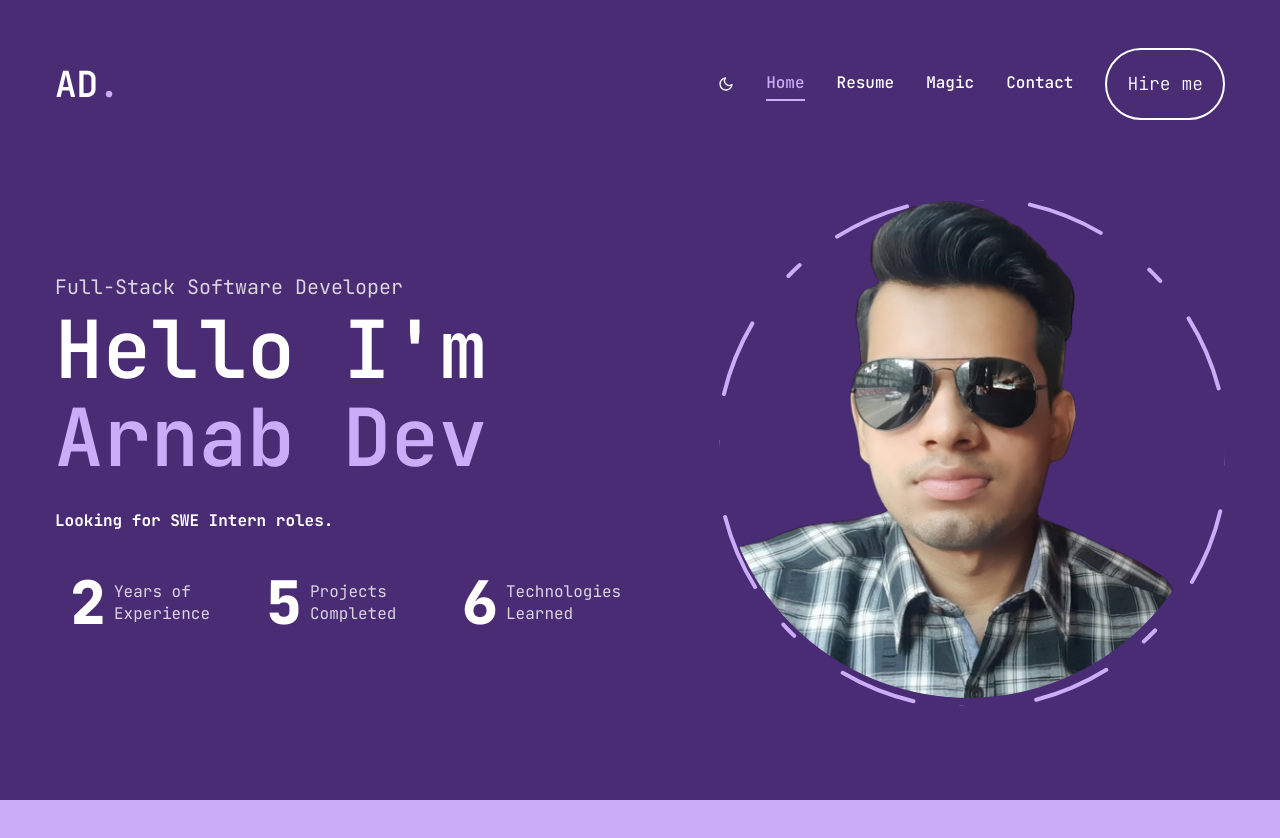
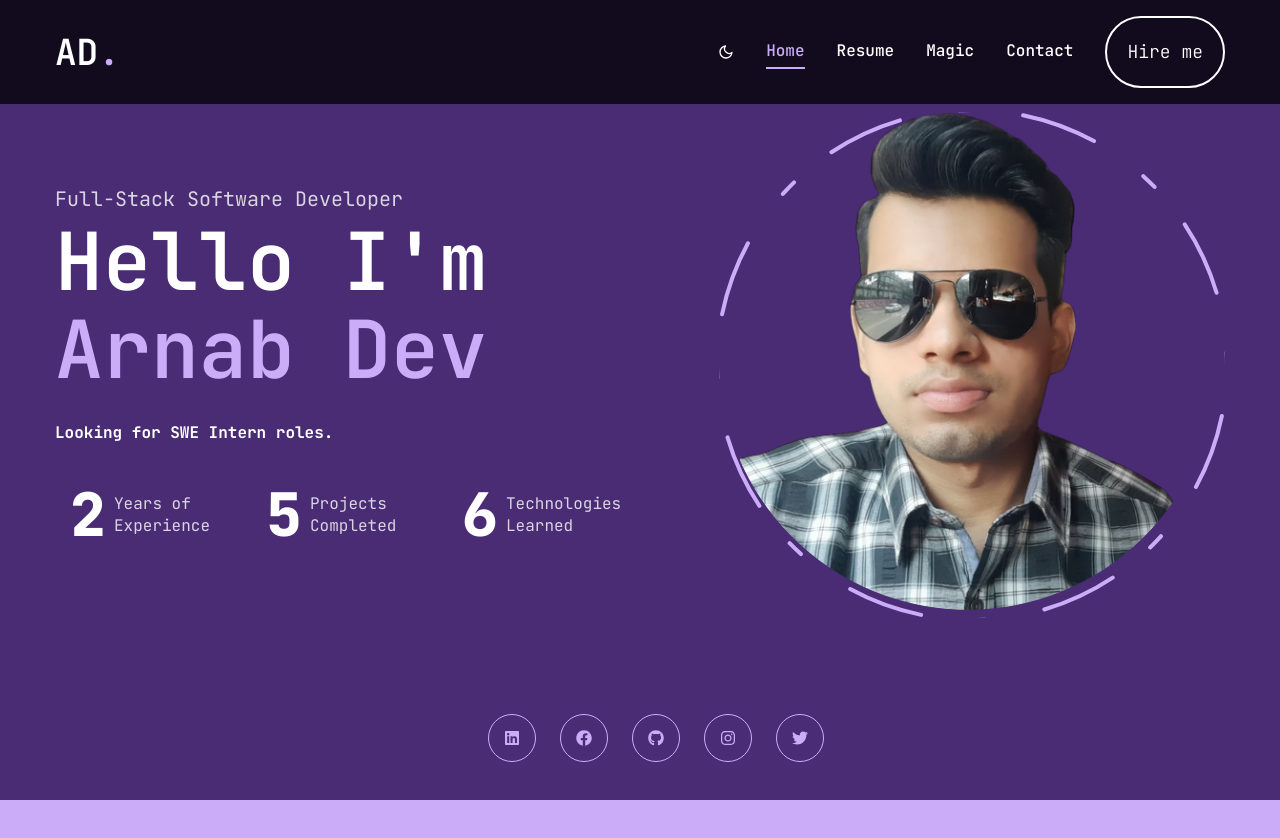
Before and after one commit to arnabdev1/arnabdev.portfolio, a Next.js app: page / in a window 1280 px wide. Shown: the top 838 px of the page. Built offline with nearby package versions, Linux system fonts and the light colour scheme.

Commit message:
navbar-update

```diff
--- a/app/layout.jsx
+++ b/app/layout.jsx
@@ -26,7 +26,9 @@ export default function RootLayout({ children }) {
             <ImageProvider>
               <Header />
               <StairTransition />
-              <PageTransition> {children} </PageTransition>
+              <PageTransition>
+                <div className="mt-20">{children}</div>
+              </PageTransition>
             </ImageProvider>
           </ContextWrapper>
         </Providers>
--- a/components/Header.jsx
+++ b/components/Header.jsx
@@ -1,6 +1,6 @@
 // components/Header.jsx
-"use client"
-import React, { useContext } from "react";
+"use client";
+import React, { useContext, useState, useEffect } from "react";
 import Link from "next/link";
 import { UserInputContext } from "../app/context/Context";
 import Nav from "../components/Nav";
@@ -8,9 +8,32 @@ import MobileNav from "../components/MobileNav";
 import ThemeSwitch from "./ThemeSwitch";
 
 const Header = () => {
+  const [prevScrollPos, setPrevScrollPos] = useState(0);
+  const [visible, setVisible] = useState(true);
+
+  const handleScroll = () => {
+    const currentScrollPos = window.pageYOffset;
+    setVisible(prevScrollPos > currentScrollPos || currentScrollPos < 10);
+    setPrevScrollPos(currentScrollPos);
+  };
+
+  useEffect(() => {
+    window.addEventListener("scroll", handleScroll);
+    return () => {
+      window.removeEventListener("scroll", handleScroll);
+    };
+  }, [prevScrollPos, visible]);
+
   const { userInput } = useContext(UserInputContext);
   return (
-    <header className="py-8 xl:py-12 text-white">
+    <header
+      className={`fixed top-0 left-0 right-0 z-10 transition-transform duration-300 ease-in-out ${
+        visible
+          ? "translate-y-0 xl:bg-black xl:bg-opacity-75"
+          : "-translate-y-full xl:bg-transparent"
+      }`}
+    >
+      <div className="py-4 text-white">
         <div className="container mx-auto flex justify-between items-center">
           <Link href="/">
             <h1 className="flex flex-row text-4xl font-semibold gap-0">
@@ -32,7 +55,8 @@ const Header = () => {
           </div>
           <div className="xl:hidden flex flex-row gap-5 justify-center items-center">
             <ThemeSwitch className="w-40" />
-          <MobileNav/>
+            <MobileNav />
+          </div>
         </div>
       </div>
     </header>
```
Lines whose indentation alone changed are shown as unchanged.
